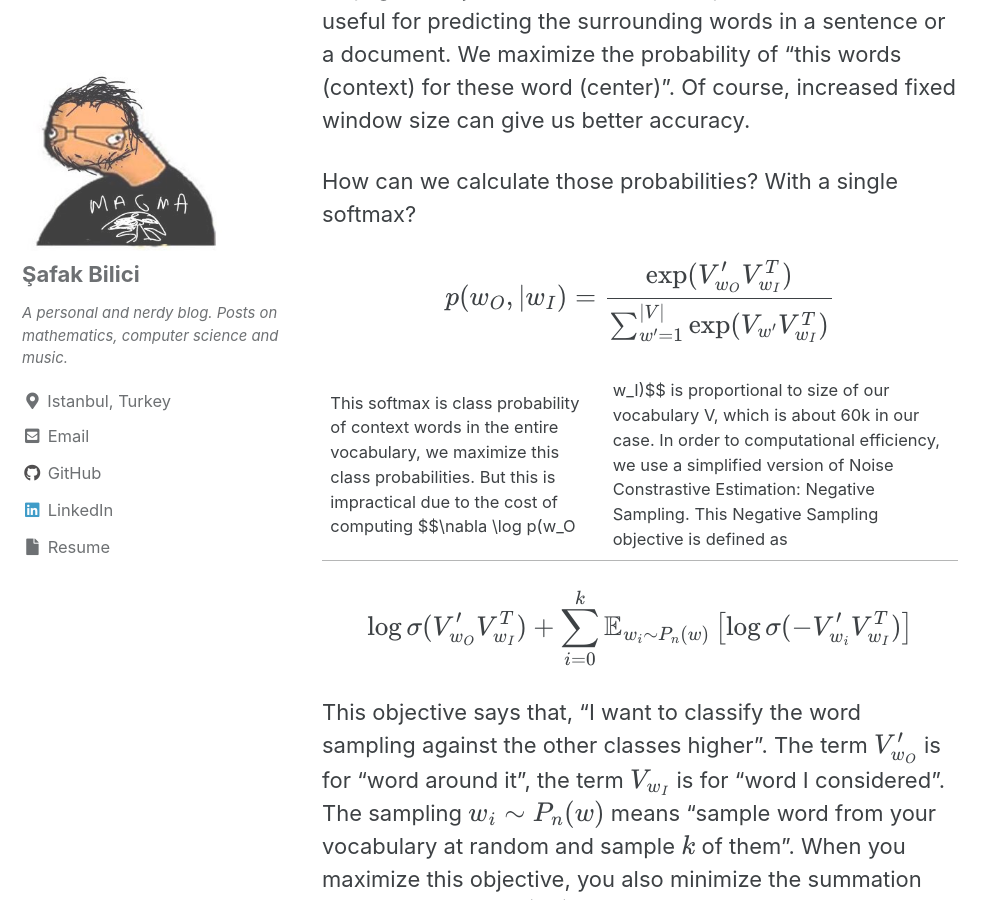
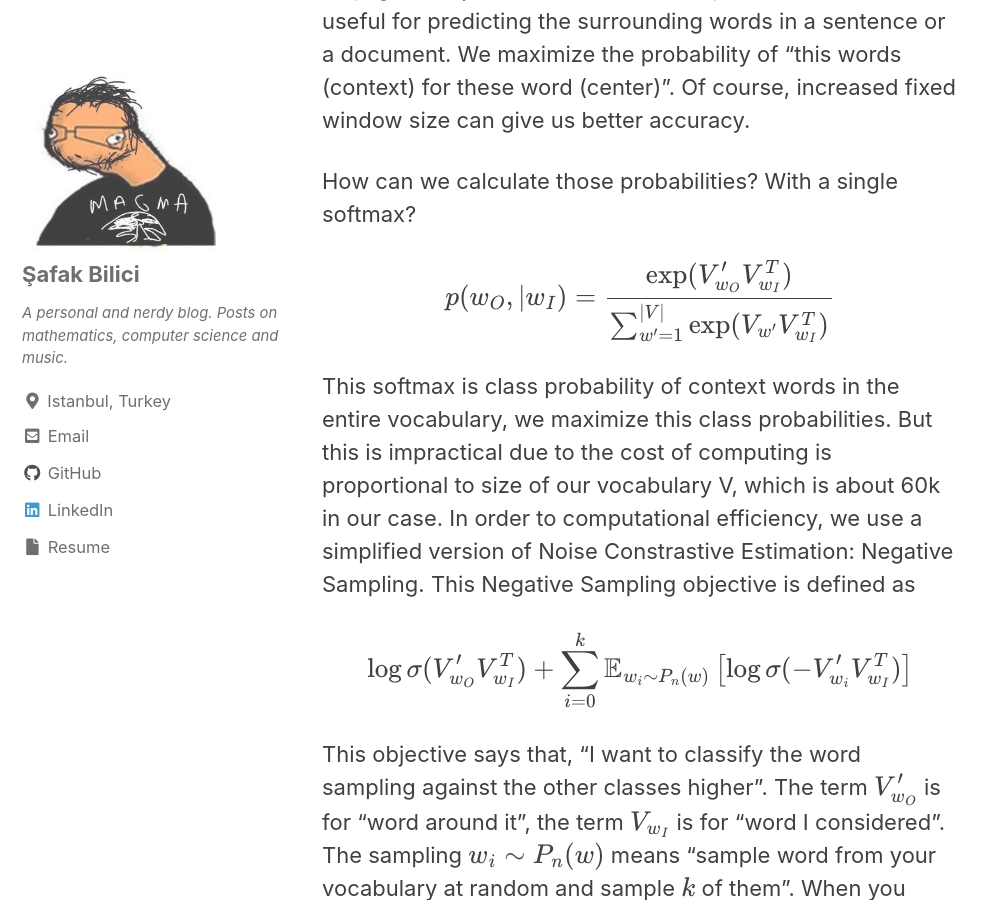
Before and after one commit to safakkbilici/safakkbilici.github.io, a Jekyll site: the page built from _posts/2020-12-09-dune-embeddings.md, in a window 1280 px wide and 900 px high, scrolled down 2387 px. Shown: the whole window, without its empty margins (0-996 px from the left). Built offline with Jekyll 4.4.1, drawn with Linux system fonts in a browser that asks for light colours; cached includes are drawn as plain includes; formulas are drawn with MathJax 3; comment, search, counter and statistics services are not loaded.

Commit message:
no it didnt

```diff
--- a/_posts/2020-12-09-dune-embeddings.md
+++ b/_posts/2020-12-09-dune-embeddings.md
@@ -48,9 +48,9 @@ Skip-gram objective is to find word representations that are useful for predicti
 
 How can we calculate those probabilities? With a single softmax?
 
-$$p(w_O, | w_I) = \frac{\exp(V_{w_O}' V_{w_I}^T)}{\sum_{w'=1}^{|V|} \exp(V_{w'} V_{w_I}^T)}$$
+$$p(w_O, | w_I) = \frac{\exp(V_{w_O}' V_{w_I}^T)}{\sum_{w'=1}^{\mid V \mid} \exp(V_{w'} V_{w_I}^T)}$$
 
-This softmax is class probability of context words in the entire vocabulary, we maximize this class probabilities. But this is impractical due to the cost of computing $$\nabla \log p(w_O | w_I)$$ is proportional to size of our vocabulary V, which is about 60k in our case. In order to computational efficiency, we use a simplified version of Noise Constrastive Estimation: Negative Sampling. This Negative Sampling objective is defined as
+This softmax is class probability of context words in the entire vocabulary, we maximize this class probabilities. But this is impractical due to the cost of computing  is proportional to size of our vocabulary V, which is about 60k in our case. In order to computational efficiency, we use a simplified version of Noise Constrastive Estimation: Negative Sampling. This Negative Sampling objective is defined as
 
 $$ \log \sigma(V_{w_O}' V_{w_I}^T) + \sum_{i=0}^{k} \mathbb{E}_{w_i \sim P_n(w)} \left[\log \sigma(- V_{w_i}' V_{w_I}^T) \right]$$
 
```
